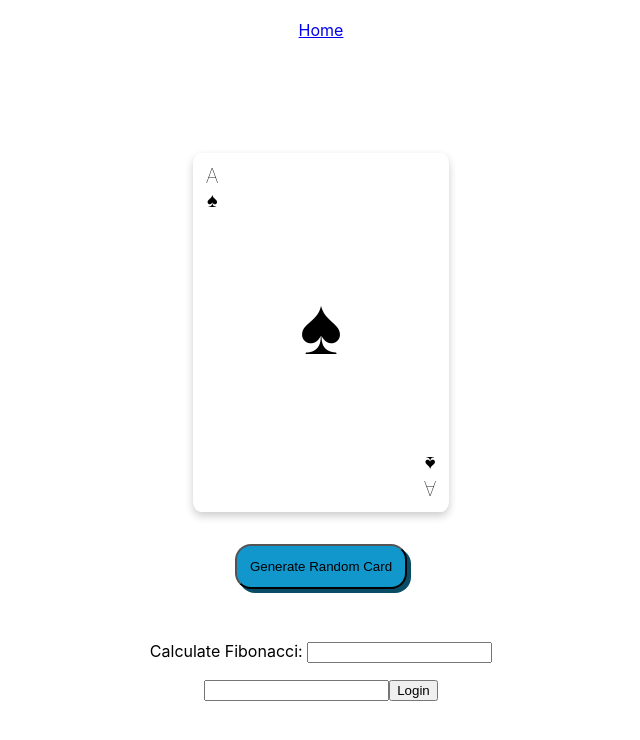
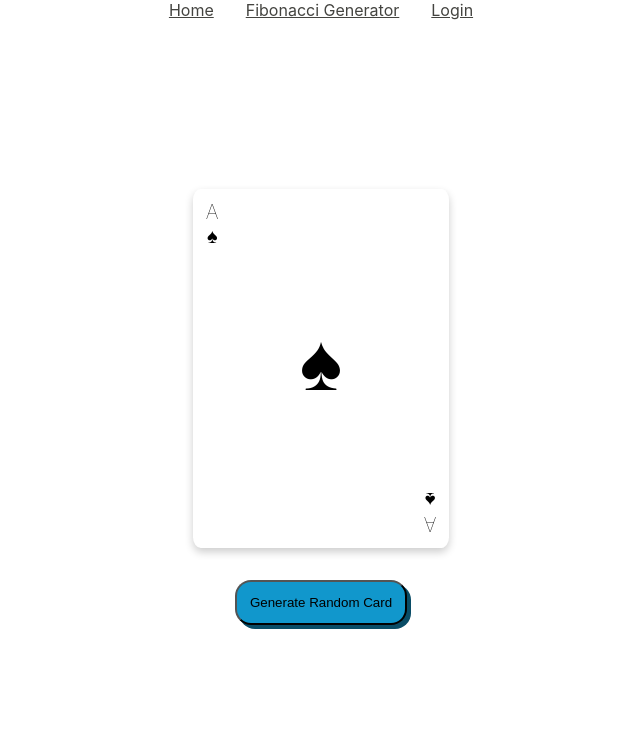
Before and after one commit to t4kaha00/MERN, a React (Create React App) app in the folder client/: page / in a window 1280 px wide. Shown: the top 740 px of the page, without its empty margins (319-959 px from the left). Built offline with nearby package versions, Linux system fonts and the light colour scheme.

Commit message:
menu added

```diff
--- a/client/src/App.css
+++ b/client/src/App.css
@@ -1,5 +1,16 @@
 .App {
     text-align: -webkit-center;
+}
+
+.menu {
+    display: flex;
+    gap: 2rem;
+    place-content: center;
+    margin-bottom: 3rem;
+}
+
+.menu a {
+    color: #444440;
 }
 
 .deck {
--- a/client/src/App.js
+++ b/client/src/App.js
@@ -14,14 +14,16 @@ class App extends Component {
       <div className="App">
         <div style={{width: '100vw'}}>
           <Router>
-            {/* <NavLink to="/sample">Sample</NavLink> */}
-            <br />
-            <NavLink to="/">Home</NavLink>
+            <div className='menu'>
+              <NavLink to="/">Home</NavLink>
+              <NavLink to="/fib">Fibonacci Generator</NavLink>
+              <NavLink to="/log">Login</NavLink>
+            </div>
             <Routes>
               <Route path='/sample' element={<Sample/>} />
               <Route path='/' element={<CardComponent/>} />
-              {/* <Route path='/fib' element={<FibonacciComponent/>} /> */}
-              {/* <Route path='/log' element={<LoginComponent/>} /> */}
+              <Route path='/fib' element={<FibonacciComponent/>} />
+              <Route path='/log' element={<LoginComponent/>} />
             </Routes>
           </Router>
         </div>
@@ -843,10 +845,10 @@ function CardComponent() {
       </div>
         <button onClick={() => {displayRandomCard()}}>Generate Random Card</button>
       </div>
-      <div>
+      {/* <div>
         <FibonacciComponent/>
         <LoginComponent/>
-      </div>
+      </div> */}
     </div>
   )
 }
```
